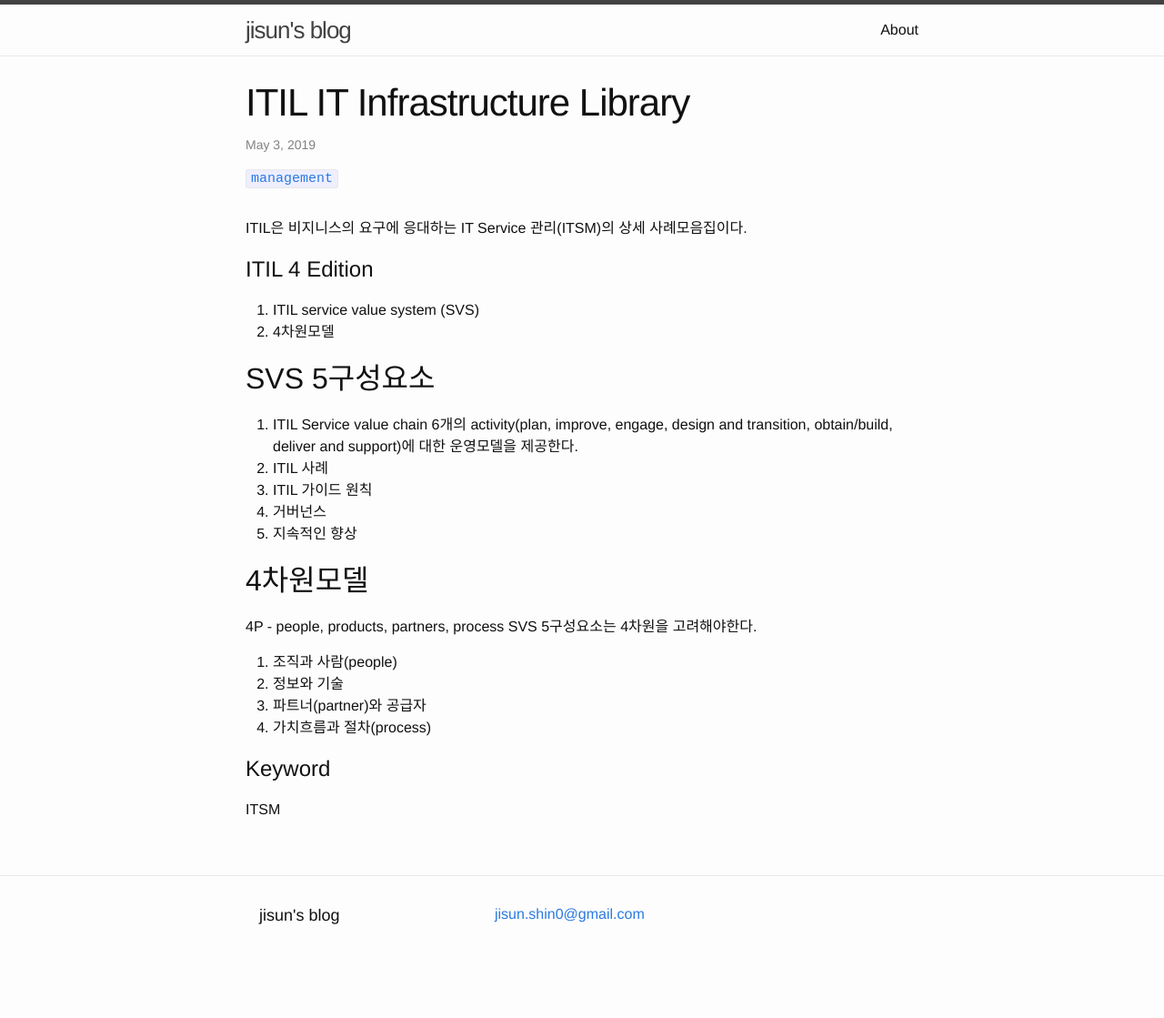
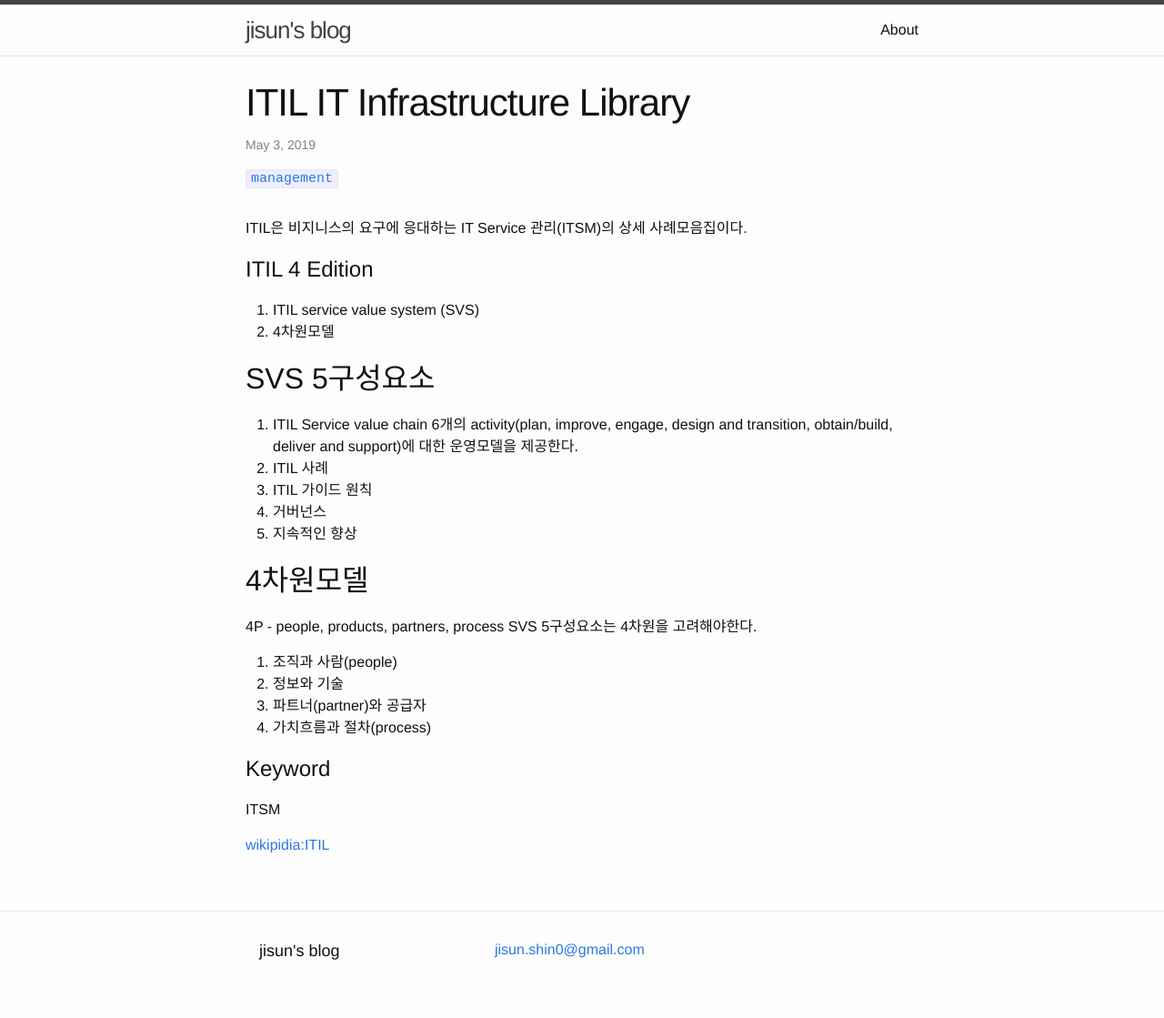
Before and after one commit to JisunShin/jisunshin.github.io, a Jekyll site: the page built from _posts/2019-05-03-ITIL.md, in a window 1280 px wide. Shown: the whole page at 91% size. Built offline with Jekyll 4.4.1, drawn with Linux system fonts in a browser that asks for light colours; before the commit the page ends 1080 px from its top, so only the background shows below that.

Commit message:
Update 2019-05-03-ITIL.md

```diff
--- a/_posts/2019-05-03-ITIL.md
+++ b/_posts/2019-05-03-ITIL.md
@@ -28,3 +28,5 @@ SVS 5구성요소는 4차원을 고려해야한다.
 
 # Keyword
 ITSM
+
+[wikipidia:ITIL](https://en.wikipedia.org/wiki/ITIL#ITIL_practices)
```
